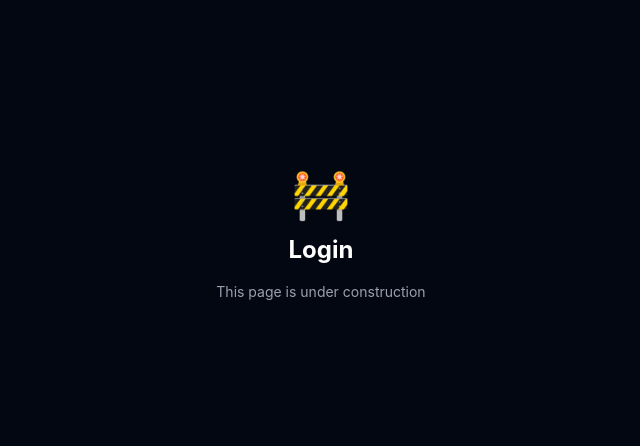
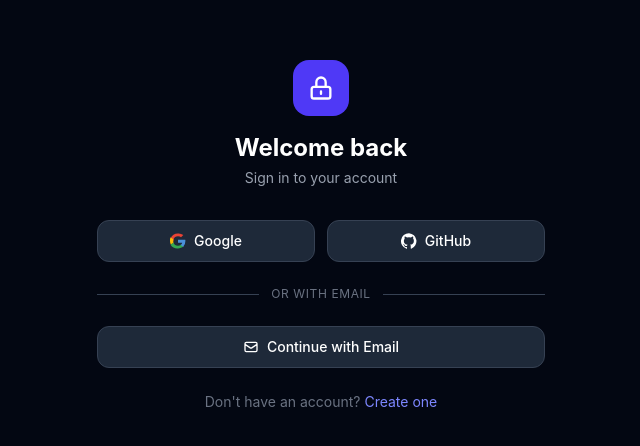
Before and after one commit to luisSilvaEs/jwt-oauth-mfa-app, a React (Vite) app in the folder frontend/: page /login in a window 1280 px wide. Shown: the part 164-610 px from the top of the page, without its empty margins (319-959 px from the left). Built offline with nearby package versions, Linux system fonts and the light colour scheme.

Commit message:
feat: Implement and integrate login form with mfa/verify and mfa/login

```diff
--- a/frontend/src/App.tsx
+++ b/frontend/src/App.tsx
@@ -3,6 +3,7 @@ import { AuthProvider } from "./context/AuthProvider";
 import ProtectedRoute from "./components/ProtectedRoute";
 import WorkInProgress from "./components/WorkInProgress";
 import Register from "./pages/Register";
+import Login from "./pages/Login";
 
 export default function App() {
   return (
@@ -10,7 +11,7 @@ export default function App() {
       <BrowserRouter>
         <Routes>
           {/* Public routes */}
-          <Route path="/login" element={<WorkInProgress pageName="Login" />} />
+          <Route path="/login" element={<Login />} />
           <Route path="/register" element={<Register />} />
           <Route
             path="/mfa/setup"
--- /dev/null
+++ b/frontend/src/components/forms/FormLogin.tsx
@@ -0,0 +1,85 @@
+import { useState } from "react";
+import { useNavigate } from "react-router-dom";
+import type { AuthResponse } from "../../types/auth";
+import { apiFetch } from "../../api/client";
+
+const FormLogin = () => {
+  const [form, setForm] = useState({ email: "", password: "" });
+  const [error, setError] = useState<string | null>(null);
+  const [loading, setLoading] = useState(false);
+
+  const navigate = useNavigate();
+
+  const handleChange = (e: React.ChangeEvent<HTMLInputElement>) => {
+    setForm((prev) => ({ ...prev, [e.target.name]: e.target.value }));
+  };
+
+  const handleSubmit = async (e: React.SubmitEvent) => {
+    e.preventDefault();
+    setError(null);
+    setLoading(true);
+    try {
+      const data: AuthResponse = await apiFetch("/auth/login", {
+        method: "POST",
+        body: JSON.stringify(form),
+      });
+
+      if (data.mfaRequired) {
+        // Pass email to MfaVerify via location state
+        navigate("/mfa/verify", { state: { email: data.email } });
+      } else {
+        navigate("/mfa/login");
+      }
+    } catch (err: any) {
+      setError(err.message ?? "Invalid credentials");
+    } finally {
+      setLoading(false);
+    }
+  };
+
+  return (
+    <form onSubmit={handleSubmit} className="space-y-4">
+      {error && (
+        <div className="bg-red-500/10 border border-red-500/30 text-red-400 text-sm px-4 py-3 rounded-xl">
+          {error}
+        </div>
+      )}
+
+      <div>
+        <label className="block text-sm text-gray-400 mb-1.5">Email</label>
+        <input
+          name="email"
+          type="email"
+          required
+          value={form.email}
+          onChange={handleChange}
+          placeholder="jane@example.com"
+          className="w-full bg-gray-800 border border-gray-700 text-white placeholder-gray-500 rounded-xl px-4 py-2.5 text-sm focus:outline-none focus:border-indigo-500 transition-colors"
+        />
+      </div>
+
+      <div>
+        <label className="block text-sm text-gray-400 mb-1.5">Password</label>
+        <input
+          name="password"
+          type="password"
+          required
+          value={form.password}
+          onChange={handleChange}
+          placeholder="••••••••"
+          className="w-full bg-gray-800 border border-gray-700 text-white placeholder-gray-500 rounded-xl px-4 py-2.5 text-sm focus:outline-none focus:border-indigo-500 transition-colors"
+        />
+      </div>
+
+      <button
+        type="submit"
+        disabled={loading}
+        className="w-full bg-indigo-600 hover:bg-indigo-500 disabled:opacity-50 disabled:cursor-not-allowed text-white font-semibold py-2.5 rounded-xl text-sm transition-colors mt-2"
+      >
+        {loading ? "Signing in…" : "Sign in"}
+      </button>
+    </form>
+  );
+};
+
+export default FormLogin;
--- /dev/null
+++ b/frontend/src/pages/Login.tsx
@@ -0,0 +1,123 @@
+import { useState } from "react";
+import { Link } from "react-router-dom";
+import FormLogin from "../components/forms/FormLogin";
+
+const Login = () => {
+  const [showForm, setShowForm] = useState(false);
+
+  return (
+    <div className="min-h-screen bg-gray-950 flex items-center justify-center px-4">
+      <div className="w-full max-w-md">
+        {/* Header */}
+        <div className="text-center mb-8">
+          <div className="inline-flex items-center justify-center w-14 h-14 rounded-2xl bg-indigo-600 mb-4">
+            <svg
+              className="w-7 h-7 text-white"
+              fill="none"
+              stroke="currentColor"
+              viewBox="0 0 24 24"
+            >
+              <path
+                strokeLinecap="round"
+                strokeLinejoin="round"
+                strokeWidth={2}
+                d="M12 15v2m-6 4h12a2 2 0 002-2v-6a2 2 0 00-2-2H6a2 2 0 00-2 2v6a2 2 0 002 2zm10-10V7a4 4 0 00-8 0v4h8z"
+              />
+            </svg>
+          </div>
+          <h1 className="text-2xl font-bold text-white">Welcome back</h1>
+          <p className="text-gray-400 text-sm mt-1">Sign in to your account</p>
+        </div>
+
+        {/* OAuth Buttons */}
+        <div className="flex gap-3 mb-6">
+          <a
+            href="http://localhost:8080/oauth2/authorization/google"
+            className="flex-1 flex items-center justify-center gap-2 bg-gray-800 hover:bg-gray-700 border border-gray-700 text-white text-sm font-medium py-2.5 rounded-xl transition-colors"
+          >
+            <svg className="w-4 h-4" viewBox="0 0 24 24">
+              <path
+                fill="#EA4335"
+                d="M5.27 9.76A7.08 7.08 0 0 1 12 4.9c1.76 0 3.33.63 4.57 1.65l3.4-3.4A11.95 11.95 0 0 0 12 .9 12 12 0 0 0 .9 8.44l4.37 3.32z"
+              />
+              <path
+                fill="#34A853"
+                d="M16.04 18.01A7.06 7.06 0 0 1 12 19.1a7.08 7.08 0 0 1-6.72-4.83L.9 17.56A12 12 0 0 0 12 23.1c3.06 0 5.96-1.1 8.18-3.09l-4.14-3z"
+              />
+              <path
+                fill="#4A90D9"
+                d="M20.18 20.01A11.95 11.95 0 0 0 23.1 12c0-.66-.06-1.3-.17-1.9H12v4.56h6.29a5.43 5.43 0 0 1-2.25 3.35l4.14 3z"
+              />
+              <path
+                fill="#FBBC05"
+                d="M5.28 14.27A7.11 7.11 0 0 1 4.9 12c0-.8.14-1.57.38-2.3L.9 6.44A11.95 11.95 0 0 0 0 12c0 1.92.45 3.73 1.24 5.34l4.04-3.07z"
+              />
+            </svg>
+            Google
+          </a>
+          <a
+            href="http://localhost:8080/oauth2/authorization/github"
+            className="flex-1 flex items-center justify-center gap-2 bg-gray-800 hover:bg-gray-700 border border-gray-700 text-white text-sm font-medium py-2.5 rounded-xl transition-colors"
+          >
+            <svg className="w-4 h-4 fill-white" viewBox="0 0 24 24">
+              <path d="M12 .3a12 12 0 0 0-3.8 23.4c.6.1.8-.3.8-.6v-2c-3.3.7-4-1.6-4-1.6-.5-1.4-1.3-1.8-1.3-1.8-1.1-.7.1-.7.1-.7 1.2.1 1.8 1.2 1.8 1.2 1 1.8 2.8 1.3 3.5 1 .1-.8.4-1.3.7-1.6-2.7-.3-5.5-1.3-5.5-5.9 0-1.3.5-2.4 1.2-3.2 0-.4-.5-1.5.2-3.1 0 0 1-.3 3.3 1.2a11.4 11.4 0 0 1 6 0C17 5 18 5.3 18 5.3c.7 1.6.2 2.7.1 3 .8.8 1.2 1.9 1.2 3.2 0 4.6-2.8 5.6-5.5 5.9.4.4.8 1.1.8 2.2v3.3c0 .3.2.7.8.6A12 12 0 0 0 12 .3" />
+            </svg>
+            GitHub
+          </a>
+        </div>
+
+        {/* Divider */}
+        <div className="relative mb-6">
+          <div className="absolute inset-0 flex items-center">
+            <div className="w-full border-t border-gray-700" />
+          </div>
+          <div className="relative flex justify-center">
+            <span className="bg-gray-950 px-3 text-xs text-gray-500 uppercase tracking-wider">
+              or with email
+            </span>
+          </div>
+        </div>
+
+        {/* Form */}
+        <button
+          onClick={() => {
+            setShowForm((prev) => !prev);
+          }}
+          className="w-full flex items-center justify-center gap-2 bg-gray-800 hover:bg-gray-700 border border-gray-700 text-white text-sm font-medium py-2.5 rounded-xl transition-colors mb-4"
+        >
+          <svg
+            className="w-4 h-4"
+            fill="none"
+            stroke="currentColor"
+            viewBox="0 0 24 24"
+          >
+            <path
+              strokeLinecap="round"
+              strokeLinejoin="round"
+              strokeWidth={2}
+              d="M3 8l7.89 5.26a2 2 0 002.22 0L21 8M5 19h14a2 2 0 002-2V7a2 2 0 00-2-2H5a2 2 0 00-2 2v10a2 2 0 002 2z"
+            />
+          </svg>
+          {showForm ? "Hide Email form" : "Continue with Email "}
+        </button>
+        {showForm && (
+          <div className="mt-2">
+            <FormLogin />
+          </div>
+        )}
+
+        <p className="text-center text-sm text-gray-500 mt-6">
+          Don't have an account?{" "}
+          <Link
+            to="/register"
+            className="text-indigo-400 hover:text-indigo-300 transition-colors"
+          >
+            Create one
+          </Link>
+        </p>
+      </div>
+    </div>
+  );
+};
+
+export default Login;
```
